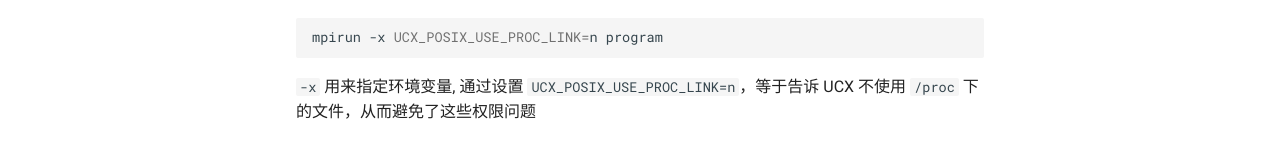
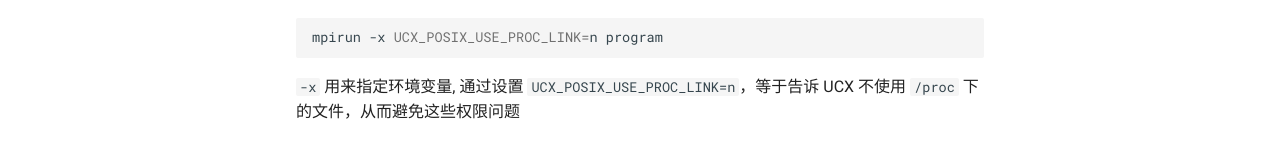
Before and after one commit to ymma98/technotes, an MkDocs documentation site: the page built from docs/Linux/集群_mpirun报错.md, in a window 1280 px wide. Shown: the part 459-617 px from the top of the page. Built offline with MkDocs 1.6.1 and Material for MkDocs 9.7.7, drawn with Linux system fonts in a browser that asks for light colours.

Commit message:
docs/Linux/集群_mpirun报错.md updated from https://stackedit.cn/

````diff
--- a/docs/Linux/集群_mpirun报错.md
+++ b/docs/Linux/集群_mpirun报错.md
@@ -12,9 +12,9 @@ mm_ep.c:149  UCX  ERROR mm ep failed to connect to remote FIFO id 0xc00000070003
 ```bash
 mpirun -x UCX_POSIX_USE_PROC_LINK=n program
 ```
-`-x` 用来指定环境变量, 通过设置 `UCX_POSIX_USE_PROC_LINK=n`，等于告诉 UCX 不使用 `/proc` 下的文件，从而避免了这些权限问题
+`-x` 用来指定环境变量, 通过设置 `UCX_POSIX_USE_PROC_LINK=n`，等于告诉 UCX 不使用 `/proc` 下的文件，从而避免这些权限问题
 
 
 <!--stackedit_data:
-eyJoaXN0b3J5IjpbLTE4NjY1MzQwNTldfQ==
+eyJoaXN0b3J5IjpbMjAwNTUyOTY2MywtMTg2NjUzNDA1OV19
 -->
````
